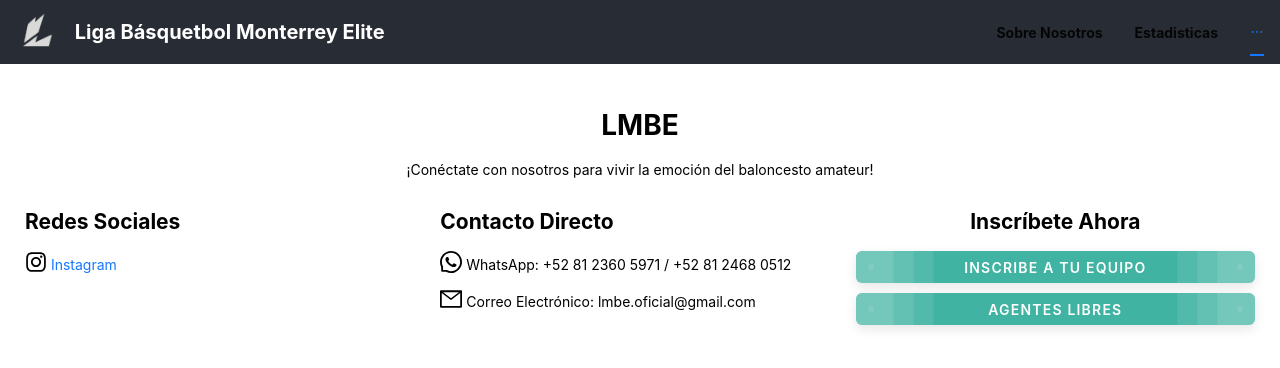
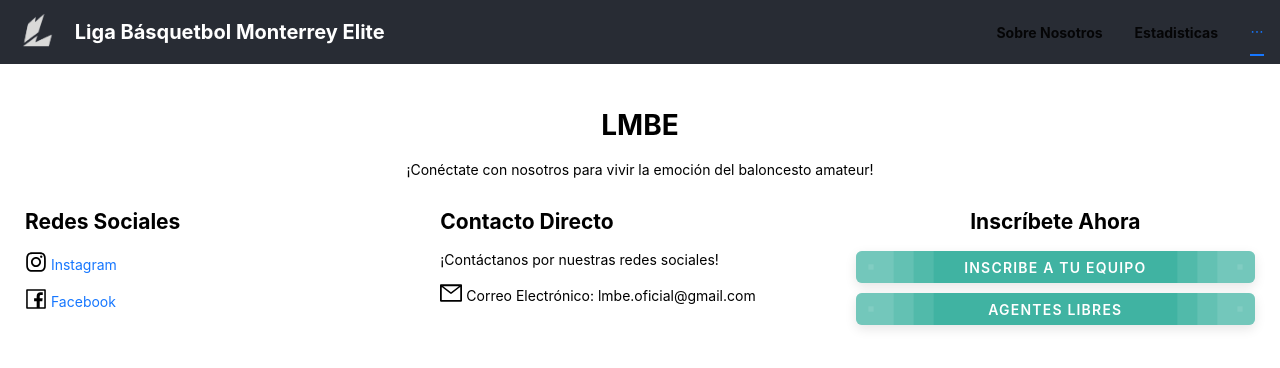
Before and after one commit to ferp03/lmbe-stats-front, a React (Create React App) app: page /contacto in a window 1280 px wide. Shown: the top 368 px of the page. Built offline with nearby package versions, Linux system fonts and the light colour scheme.

Commit message:
Remove numbers add fb

```diff
--- a/src/Contacto.js
+++ b/src/Contacto.js
@@ -1,12 +1,12 @@
 import React from 'react';
 import { Row, Col, Button } from 'antd';
-import { InstagramOutlined, WhatsAppOutlined, MailOutlined } from "@ant-design/icons";
+import { InstagramOutlined, FacebookOutlined, WhatsAppOutlined, MailOutlined } from "@ant-design/icons";
 import './Home.css';
 
 const Contacto = () => {
-  const whatsappNumber = '+52 81 2360 5971 / +52 81 2468 0512';
   const email = 'lmbe.oficial@gmail.com';
   const instagramLink = 'https://www.instagram.com/lmbe.oficial?igshid=MTNiYzNiMzkwZA%3D%3D&utm_source=qr';
+  const facebookLink = 'https://www.facebook.com/lmbe.oficial?mibextid=LQQJ4d';
   const registrationFormLink = 'https://forms.gle/jiJ4qqio4rYp83ZaA';
   const agentesLibres = 'https://forms.gle/XDNJJe7MQFM37Bgv8';
 
@@ -22,17 +22,24 @@ const Contacto = () => {
       <Row gutter={[16, 16]} justify="center">
         <Col xs={24} sm={12} md={8}>
           <h2>Redes Sociales</h2>
-          <InstagramOutlined style={{ fontSize: '22px' }} />
-          <a href={instagramLink} target="_blank" rel="noopener noreferrer">
-            <> Instagram</>
-          </a>
+          <p>
+            <InstagramOutlined style={{ fontSize: '22px' }} />
+            <a href={instagramLink} target="_blank" rel="noopener noreferrer">
+              <> Instagram</>
+            </a>
+          </p>
+          <p>
+            <FacebookOutlined style={{ fontSize: '22px' }} />
+            <a href={facebookLink} target="_blank" rel="noopener noreferrer">
+              <> Facebook</>
+            </a>
+          </p>
         </Col>
 
         <Col xs={24} sm={12} md={8}>
           <h2>Contacto Directo</h2>
           <p>
-            <WhatsAppOutlined style={{ fontSize: '22px' }} />
-            <> WhatsApp: {whatsappNumber}</>
+            ¡Contáctanos por nuestras redes sociales!
           </p>
           <p>
             <MailOutlined style={{ fontSize: '22px' }} />
```
